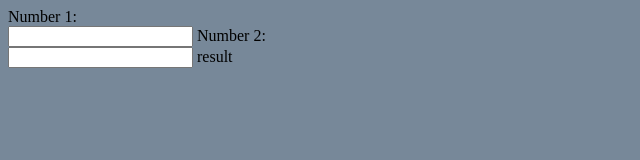
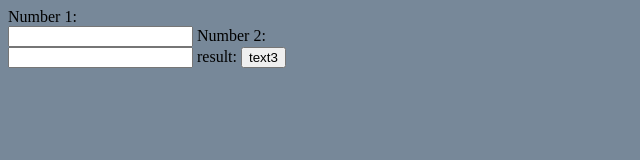
Before and after one commit to Mrphyle/JavaScriptRepository, a plain HTML site: page index.html in a window 1280 px wide. Shown: the whole page, without its empty margins (0-640 px from the left). Drawn offline with Linux system fonts and the light colour scheme; files whose address does not match are found by name.

Commit message:
Update index.html

```diff
--- a/index.html
+++ b/index.html
@@ -16,6 +16,7 @@
     <input type="number" name="" id="text1">
     Number 2: <br>
     <input type="number" name="" id="text2">
-    result
+    result:
+    <input type="button" value="text3">
 </body>
 </html>
```
